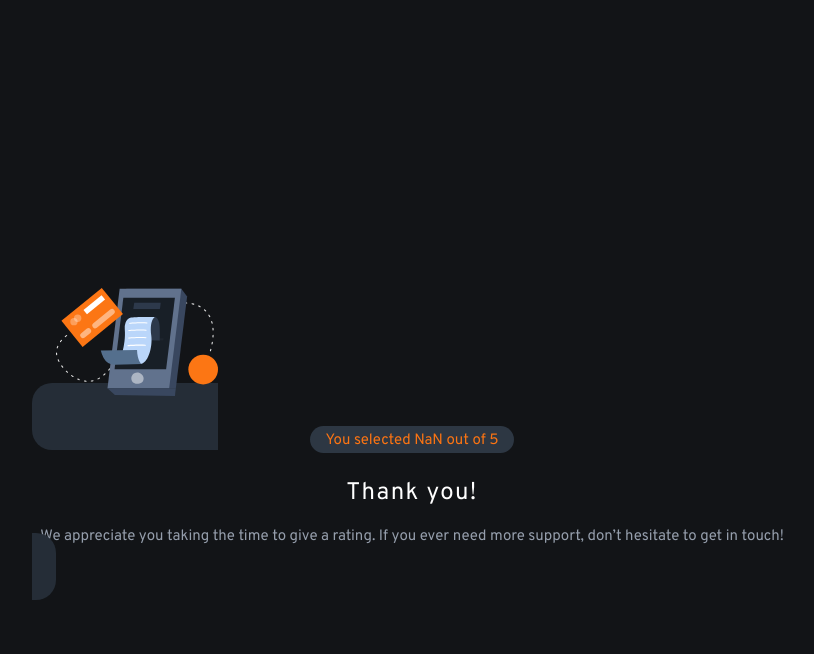
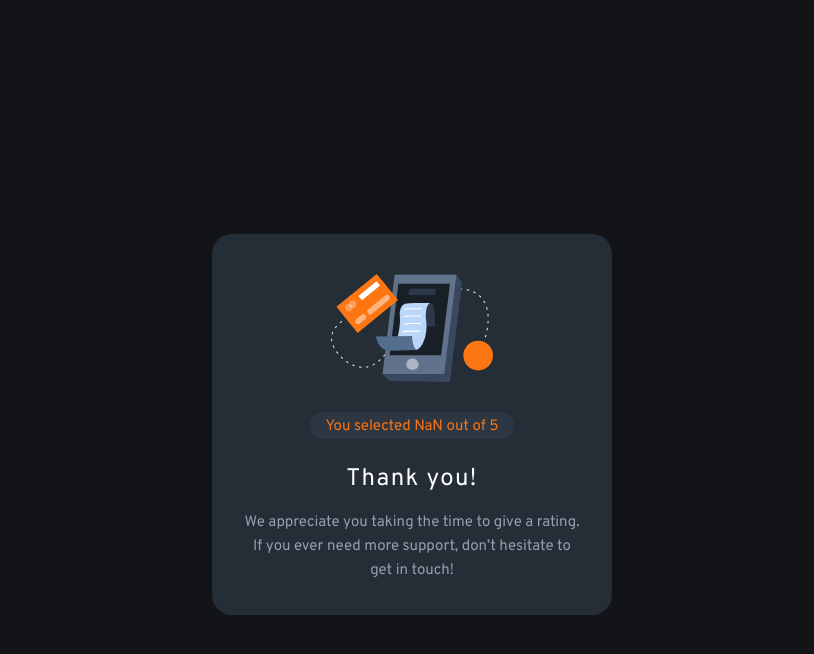
Before and after one commit to ErhanTolek/interactive-js, a plain HTML site: page index.html in a window 1280 px wide. Both pictures are taken after a click on the button "SUBMIT". Shown: the whole page, without its empty margins (228-1042 px from the left). Drawn offline with Linux system fonts and the light colour scheme.

Commit message:
interactiveJScard

```diff
--- a/script.js
+++ b/script.js
@@ -21,7 +21,7 @@ function rating(e) {
 function submiting(e) {
   maincard.remove();
   ratevalue.innerText = `You selected ${getRatefromLS()} out of 5 `;
-  thnkcard.style.display = "initial";
+  thnkcard.style.display = "block";
 }
 
 function getRatefromLS() {
--- a/style.css
+++ b/style.css
@@ -45,8 +45,6 @@ body{
     padding: 1.5rem;
     background-color:hsl(213, 19%, 18%) ;
     border-radius: 20px;
-
-
 }
 button{
     font-family: inherit;
```
Also changed, not shown: index.html (+1 -3 lines).
